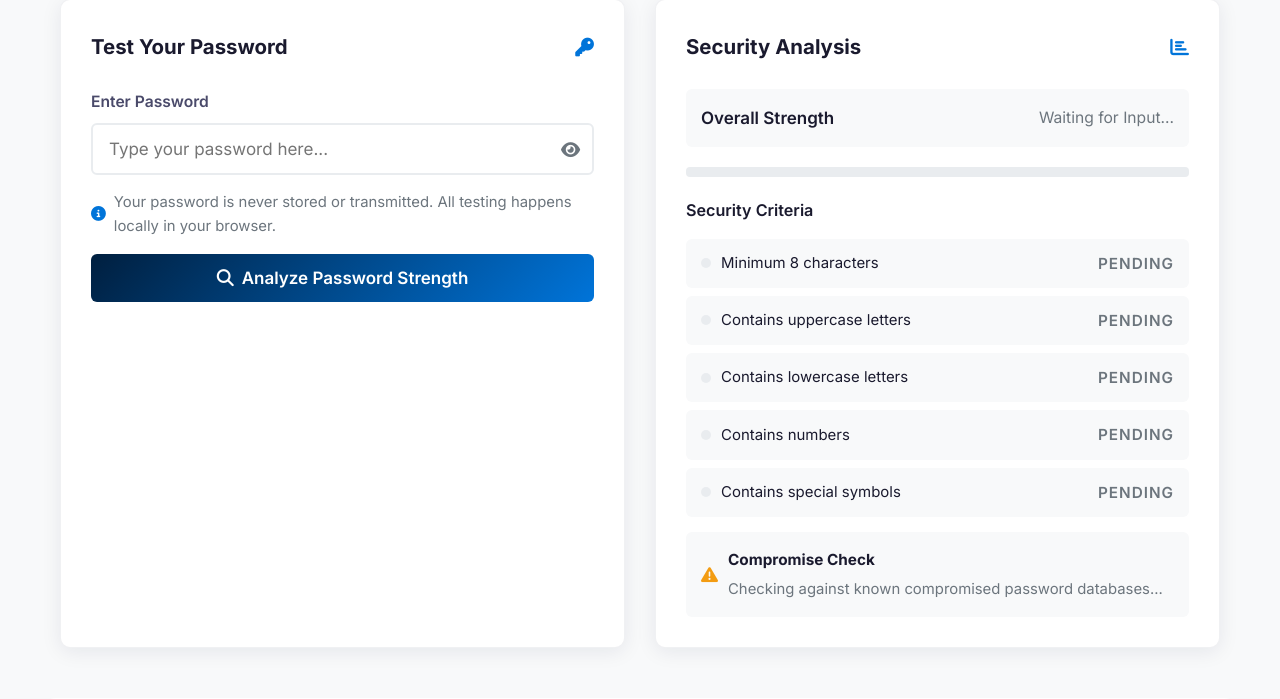
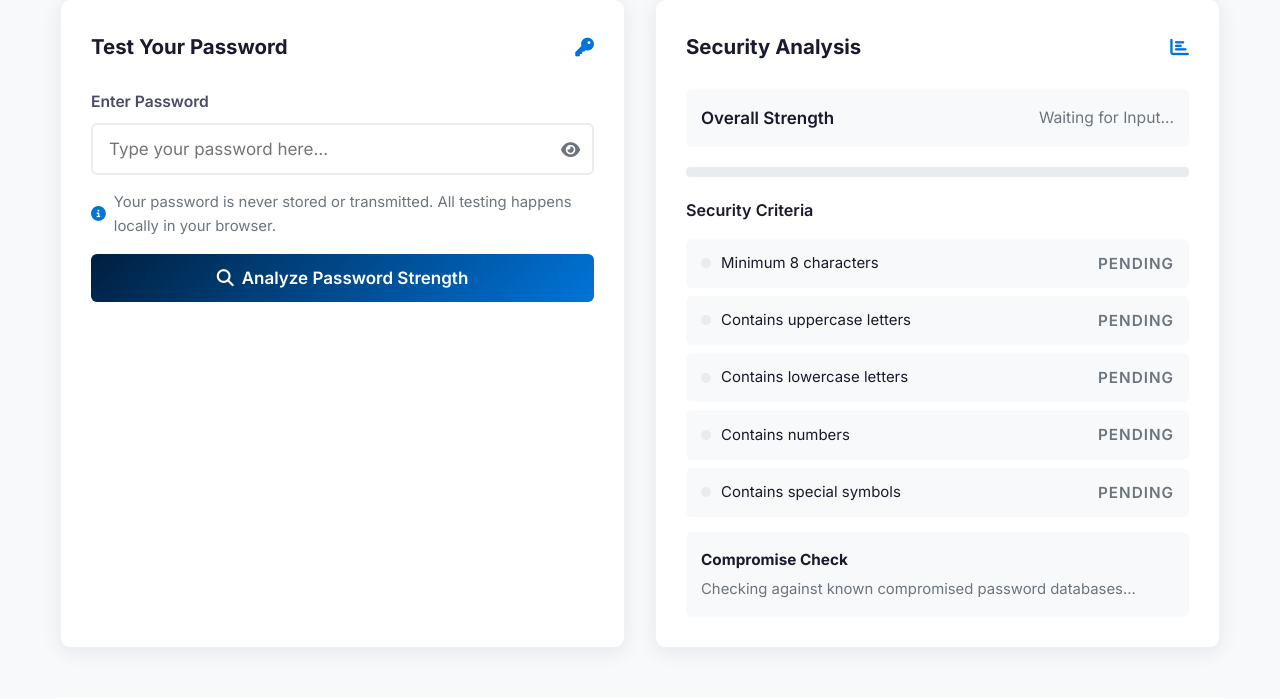
Before and after one commit to MrkHammy/DWEB-IMAN-PROJECT, a PHP site: page /pages/checker.php in a window 1280 px wide. Shown: the part 306-1005 px from the top of the page. Run offline with PHP 8.4, Linux system fonts and the light colour scheme; a user stored in the database is signed in; data comes from the database, SQL or seed files in the repository.

Commit message:
Add files via upload

```diff
--- a/DWEB PROJECT/includes/header.php
+++ b/DWEB PROJECT/includes/header.php
@@ -24,6 +24,9 @@ $_flash = getFlash();
     <meta name="viewport" content="width=device-width, initial-scale=1.0">
     <meta name="description" content="Fox Lab – Cybersecurity Awareness & Training Platform. Strengthen your cybersecurity awareness with phishing simulations, password testing, and educational resources.">
     <title><?php echo isset($pageTitle) ? e($pageTitle) . ' | Fox Lab' : 'Fox Lab – Cybersecurity Awareness'; ?></title>
+
+    <!-- Favicon -->
+    <link rel="icon" type="image/x-icon" href="<?php echo $basePath; ?>IMGS/LOGO/favicon.ico">
 
     <!-- Google Fonts -->
     <link rel="preconnect" href="https://fonts.googleapis.com">
--- a/DWEB PROJECT/pages/checker.php
+++ b/DWEB PROJECT/pages/checker.php
@@ -125,7 +125,6 @@ include __DIR__ . '/../includes/header.php';
                 </ul>
 
                 <div class="compromise-check">
-                    <i class="fas fa-exclamation-triangle"></i>
                     <div class="check-text">
                         <strong>Compromise Check</strong>
                         <small id="compromiseStatus">Checking against known compromised password databases...</small>
```
Also changed, not shown: DWEB PROJECT/IMGS/LOGO/favicon.ico (added).
